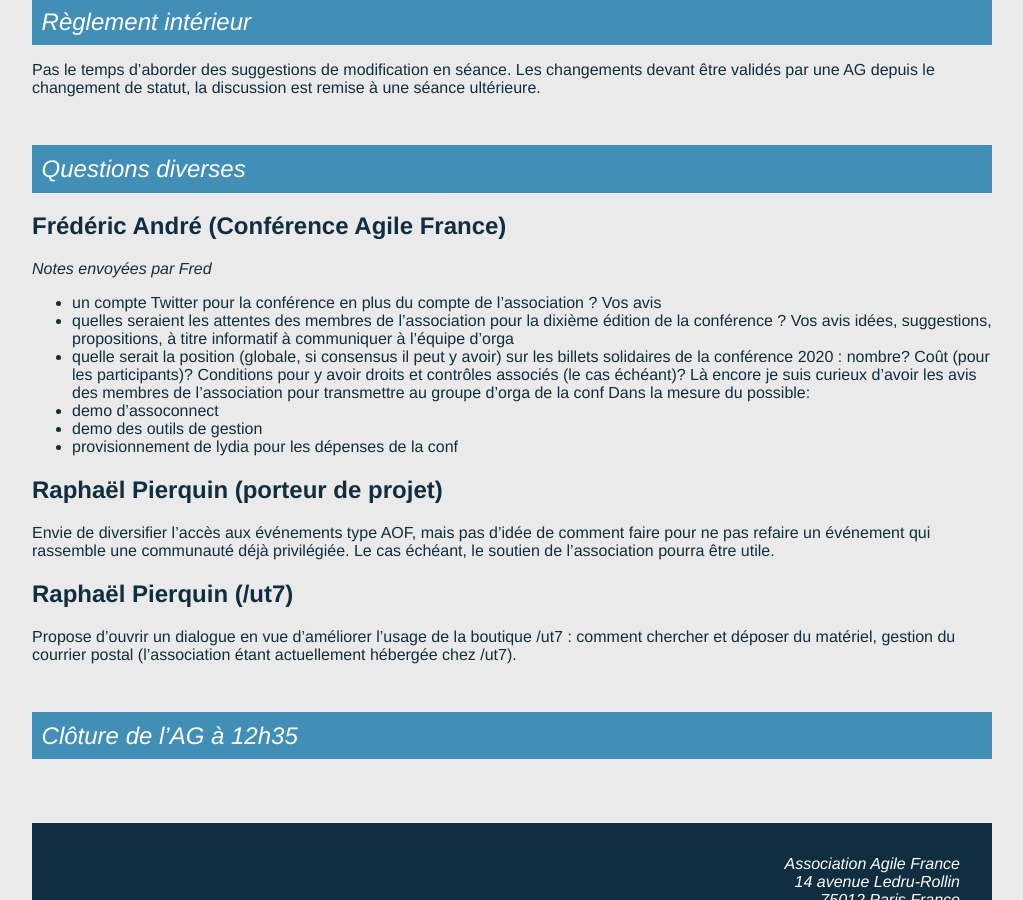
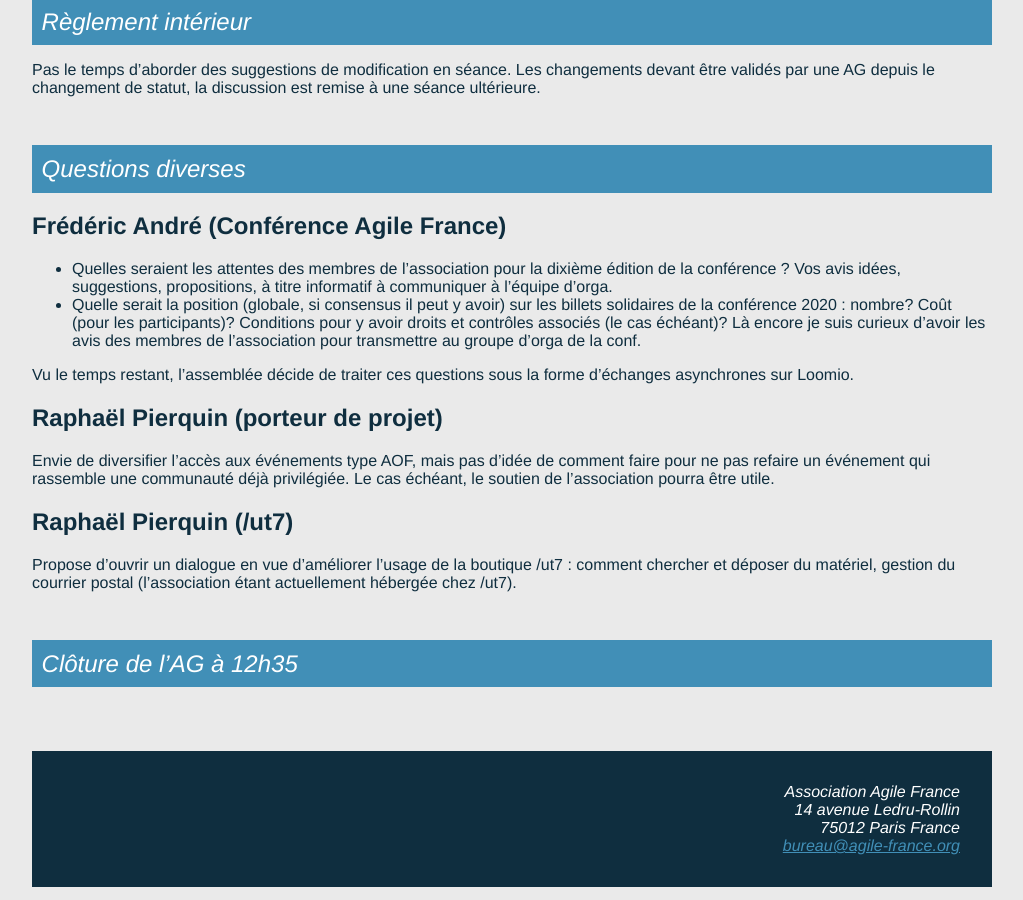
Before and after one commit to AgileFrance/AgileFrance.github.io, a Jekyll site: the page built from _assemblee_generale/2020-02-15.md, in a window 1280 px wide and 900 px high, scrolled down 4023 px. Shown: the whole window, without its empty margins (128-1151 px from the left). Built offline with Jekyll 4.4.1, drawn with Linux system fonts in a browser that asks for light colours.

Commit message:
Reformule les notes envoyées par Fred

```diff
--- a/_assemblee_generale/2020-02-15.md
+++ b/_assemblee_generale/2020-02-15.md
@@ -165,14 +165,10 @@ Pas le temps d'aborder des suggestions de modification en séance. Les changemen
 
 ## Frédéric André (Conférence Agile France)
 
-_Notes envoyées par Fred_
-- un compte Twitter pour la conférence en plus du compte de l'association ? Vos avis
-- quelles seraient les attentes des membres de l'association pour la dixième édition de la conférence ? Vos avis idées, suggestions, propositions, à titre informatif à communiquer à l'équipe d'orga
-- quelle serait la position (globale, si consensus il peut y avoir) sur les billets solidaires de la conférence 2020 : nombre? Coût (pour les participants)? Conditions pour y avoir droits et contrôles associés (le cas échéant)? Là encore je suis curieux d'avoir les avis des membres de l'association pour transmettre au groupe d'orga de la conf
-Dans la mesure du possible:
-- demo d'assoconnect
-- demo des outils de gestion
-- provisionnement de lydia pour les dépenses de la conf
+- Quelles seraient les attentes des membres de l'association pour la dixième édition de la conférence ? Vos avis idées, suggestions, propositions, à titre informatif à communiquer à l'équipe d'orga.
+- Quelle serait la position (globale, si consensus il peut y avoir) sur les billets solidaires de la conférence 2020 : nombre? Coût (pour les participants)? Conditions pour y avoir droits et contrôles associés (le cas échéant)? Là encore je suis curieux d'avoir les avis des membres de l'association pour transmettre au groupe d'orga de la conf.
+
+Vu le temps restant, l'assemblée décide de traiter ces questions sous la forme d'échanges asynchrones sur Loomio.
 
 ## Raphaël Pierquin (porteur de projet)
 
```
